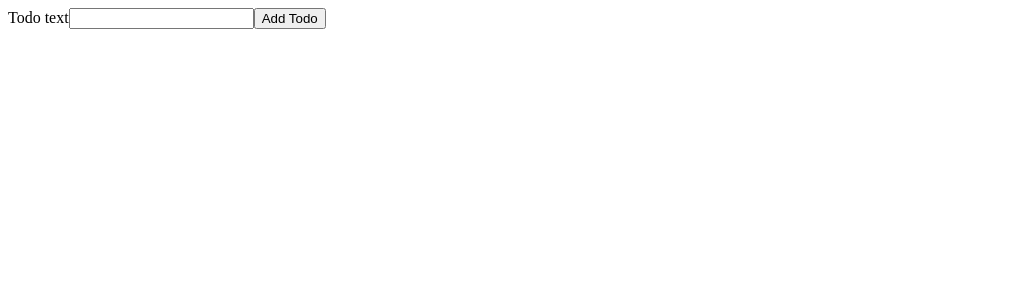
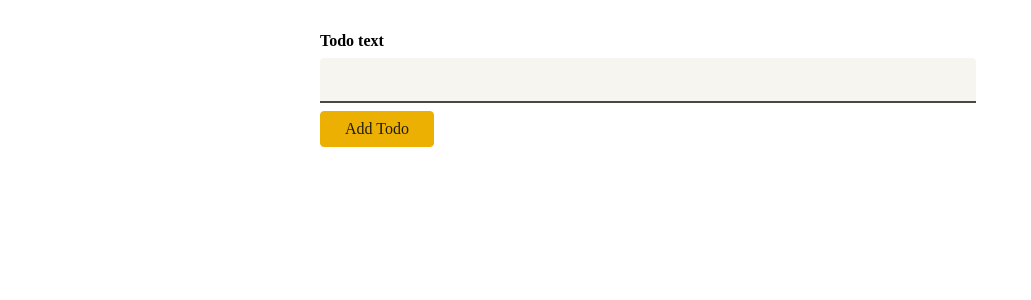
Before and after one commit to martinsgabriel1956/react-ts, a React (Create React App) app: page / in a window 1280 px wide. Shown: the top 300 px of the page, without its empty margins (0-1031 px from the left). Built offline with nearby package versions, Linux system fonts and the light colour scheme.

Commit message:
feat: adding styling

```diff
--- a/src/components/Todos/NewTodo/index.tsx
+++ b/src/components/Todos/NewTodo/index.tsx
@@ -1,4 +1,6 @@
 import { useRef, FormEvent, FC } from 'react';
+
+import classes from './styles.module.css';
 
 type NewTodoProps = {
   onAddTodo: (text: string) => void
@@ -16,7 +18,7 @@ export const NewTodo: FC<NewTodoProps> = (props) => {
   }
 
   return (
-    <form onSubmit={handleSubmit}>
+    <form className={classes.form} onSubmit={handleSubmit}>
       <label htmlFor="text">Todo text</label>
       <input type="text" id="text" ref={todoTextInputRef} />
       <button>Add Todo</button>
--- /dev/null
+++ b/src/components/Todos/NewTodo/styles.module.css
@@ -0,0 +1,42 @@
+.form {
+  width: 40rem;
+  margin: 2rem auto;
+
+}
+
+.form label {
+  display: block;
+  font-weight: bold;
+  margin-bottom: 0.5rem;
+}
+
+.form input {
+  display: block;
+  width: 100%;
+  font: inherit;
+  font-size: 1.5rem;
+  padding: 0.5rem;
+  border-radius: 4px;
+  background-color: #f7f5ef;
+  border: none;
+  border-bottom: 2px solid #494844;
+  border-bottom-right-radius: 0;
+  border-bottom-left-radius: 0;
+  margin-bottom: 0.5rem;
+}
+
+.form button {
+  font: inherit;
+  background-color: #ebb002;
+  border: 1px solid #ebb002;
+  color: #201d0f;
+  padding: 0.5rem 1.5rem;
+  border-radius: 4px;
+  cursor: pointer;
+}
+
+.form button:hover,
+.form button:active {
+  background-color: #ebc002;
+  border-color: #ebc002;
+}
--- a/src/components/Todos/TodoItem/index.tsx
+++ b/src/components/Todos/TodoItem/index.tsx
@@ -1,14 +1,15 @@
 import { FC } from 'react';
+
+import classes from './styles.module.css';
 
 type TodoItemProps = {
   text: string;
 }
 
-
 export const TodoItem: FC<TodoItemProps> = (props) => {
   return (
     <>
-      <li>{props.text}</li>
+      <li className={classes.item} >{props.text}</li>
     </>
   );
 }
--- /dev/null
+++ b/src/components/Todos/TodoItem/styles.module.css
@@ -0,0 +1,6 @@
+.item {
+  margin: 1rem 0;
+  box-shadow: 0 1px 4px rgba(0, 0, 0, 0.2);
+  padding: 1rem;
+  background-color: #f7f5ef;
+}
--- a/src/components/Todos/index.tsx
+++ b/src/components/Todos/index.tsx
@@ -1,6 +1,8 @@
 import { FC } from 'react';
 import Todo from '../../models/todo';
 import { TodoItem } from './TodoItem';
+
+import classes from './styles.module.css';
 
 type TodosProps = {
   items: Todo[];
@@ -8,7 +10,7 @@ type TodosProps = {
 
 export const Todos: FC<TodosProps> = props => {
   return (
-    <ul>
+    <ul className={classes.todos}>
       {props.items.map(item => (
         <TodoItem key={item.id} text={item.text} />
       ))}
--- /dev/null
+++ b/src/components/Todos/styles.module.css
@@ -0,0 +1,6 @@
+.todos {
+  list-style: none;
+  margin: 2rem auto;
+  padding: 0;
+  width: 40rem;
+}
```
